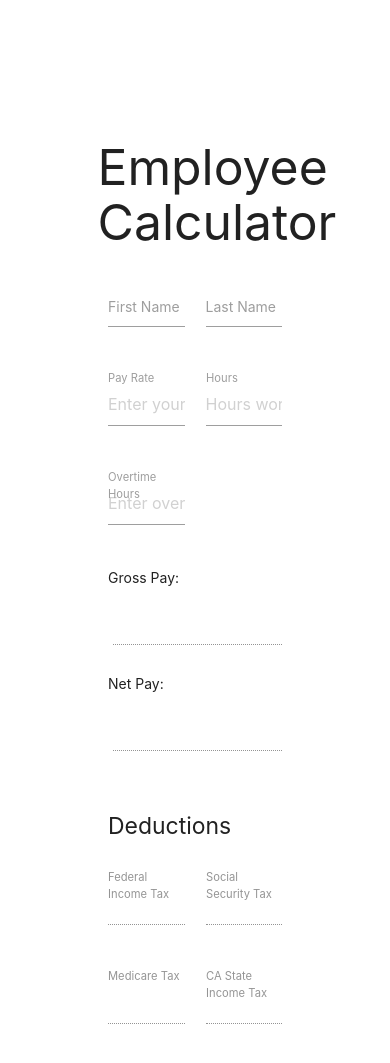
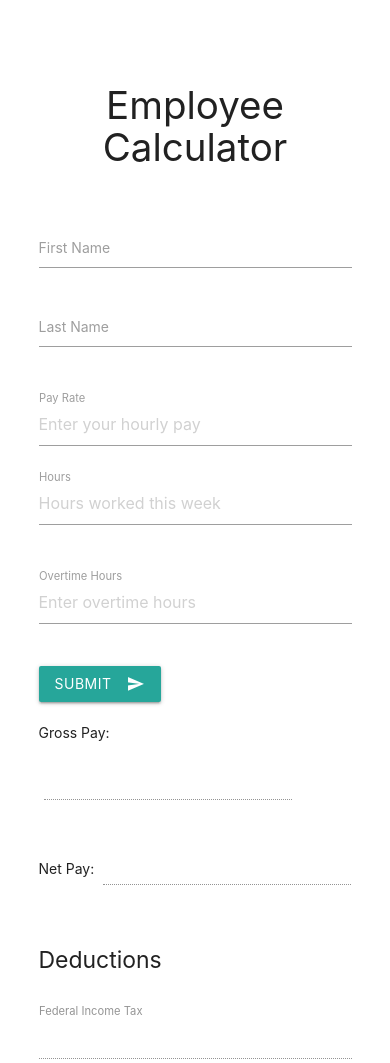
Before and after one commit to sanchodev25/EmploymentForm, a website: page index.html in a window 390 px wide. Shown: the top 1063 px of the page. Drawn offline with nearby package versions, Linux system fonts and the light colour scheme.

Commit message:
Added the submit button to the form, and also stylized my calculator

```diff
--- a/index.html
+++ b/index.html
@@ -18,29 +18,36 @@
             </div>
             <form class="col s12">
               <div class="row">
-                <div class="input-field col s6">
+                <div class="input-field col s12 m6">
                   <input id="first_name" type="text" class="validate">
                   <label for="first_name">First Name</label>
                 </div>
-                <div class="input-field col s6">
+                <div class="input-field col s12 m6">
                   <input id="last_name" type="text" class="validate">
                   <label for="last_name">Last Name</label>
                 </div>
               </div>
               <div class="row">
-                <div class="input-field col s6">
+                <div class="input-field col s12 m6">
                   <input placeholder="Enter your hourly pay" id="pay_rate" type="text" class="validate">
                   <label for="pay_rate">Pay Rate</label>
                 </div>
-                <div class="input-field col s6">
+                <div class="input-field col s12 m6">
                   <input placeholder="Hours worked this week" id="hours" type="text" class="validate">
                   <label for="hours">Hours</label>
                 </div>
               </div>
               <div class="row">
-                <div class="input-field col s6">
+                <div class="input-field col s12 m6">
                   <input placeholder="Enter overtime hours" id="overtime" type="text" class="validate">
                   <label for="pay_rate">Overtime Hours</label>
+                </div>
+              </div>
+              <div class="row">
+                <div class="col s12">
+                  <button class="btn waves-effect waves-light waves-purple" type="submit" name="action">Submit
+                    <i class="material-icons right">send</i>
+                  </button>
                 </div>
               </div>
               <div class="row">
@@ -64,27 +71,27 @@
                 </div>
               </div>
               <div class="row">
-                <div class="input-field col s6">
+                <div class="input-field col s12 m6">
                   <input disabled value=" " id="fica" type="text" class="validate">
                   <label for="disabled">Federal Income Tax</label>
                 </div>
-                <div class="input-field col s6">
+                <div class="input-field col s12 m6">
                   <input disabled value=" " id="sstax" type="text" class="validate">
                   <label for="disabled">Social Security Tax</label>
                 </div>
               </div>
               <div class="row">
-                <div class="input-field col s6">
+                <div class="input-field col s12 m6">
                   <input disabled value=" " id="meditax" type="text" class="validate">
                   <label for="disabled">Medicare Tax</label>
                 </div>
-                <div class="input-field col s6">
+                <div class="input-field col s12 m6">
                   <input disabled value=" " id="caIncomeTax" type="text" class="validate">
                   <label for="disabled">CA State Income Tax</label>
                 </div>
               </div>
               <div class="row">
-                <div class="input-field col s12">
+                <div class="input-field col s12 m6">
                   <input disabled value=" " id="caSUI" type="text" class="validate">
                   <label for="disabled">CA SUI/SDI Tax</label>
                 </div>
--- a/style.css
+++ b/style.css
@@ -3,5 +3,78 @@
 }
 
 .calc-cont {
-  margin: 10rem 25%;
+  margin: 6rem 25%;
 }
+.section-heading {
+  margin-bottom: 4rem;
+}
+/* label color */
+.input-field label {
+  color: #8e2de2;
+}
+/* label focus color */
+.input-field input[type="text"]:focus + label {
+  color: #000;
+}
+/* label underline focus color */
+.input-field input[type="text"]:focus {
+  border-bottom: 1px solid #000;
+  box-shadow: 0 1px 0 0 #000;
+}
+/* valid color */
+.input-field input[type="text"].valid {
+  border-bottom: 1px solid #000;
+  box-shadow: 0 1px 0 0 #000;
+}
+/* invalid color */
+.input-field input[type="text"].invalid {
+  border-bottom: 1px solid #000;
+  box-shadow: 0 1px 0 0 #000;
+}
+/* icon prefix focus color */
+.input-field .prefix.active {
+  color: #000;
+}
+
+@media only screen and (max-width: 1200px) {
+}
+
+@media only screen and (max-width: 900px) {
+}
+@media only screen and (max-width: 768px) {
+  .calc-cont {
+    margin: 6rem 15%;
+  }
+}
+@media only screen and (max-width: 600px) {
+  .calc-cont {
+    margin: 6rem 4rem;
+  }
+  .section-heading h2 {
+    font-size: 3rem;
+  }
+}
+@media only screen and (max-width: 450px) {
+  .calc-cont {
+    margin: 6rem 2rem;
+  }
+  .section-heading {
+    margin-bottom: 3rem;
+  }
+  .section-heading h2 {
+    font-size: 2.75rem;
+  }
+}
+@media only screen and (max-width: 330px) {
+  .calc-cont {
+    margin: 6rem 1rem;
+  }
+  .section-heading h2 {
+    font-size: 2.5rem;
+  }
+}
+@media only screen and (max-width: 290px) {
+  .section-heading h2 {
+    font-size: 2rem;
+  }
+}
```
